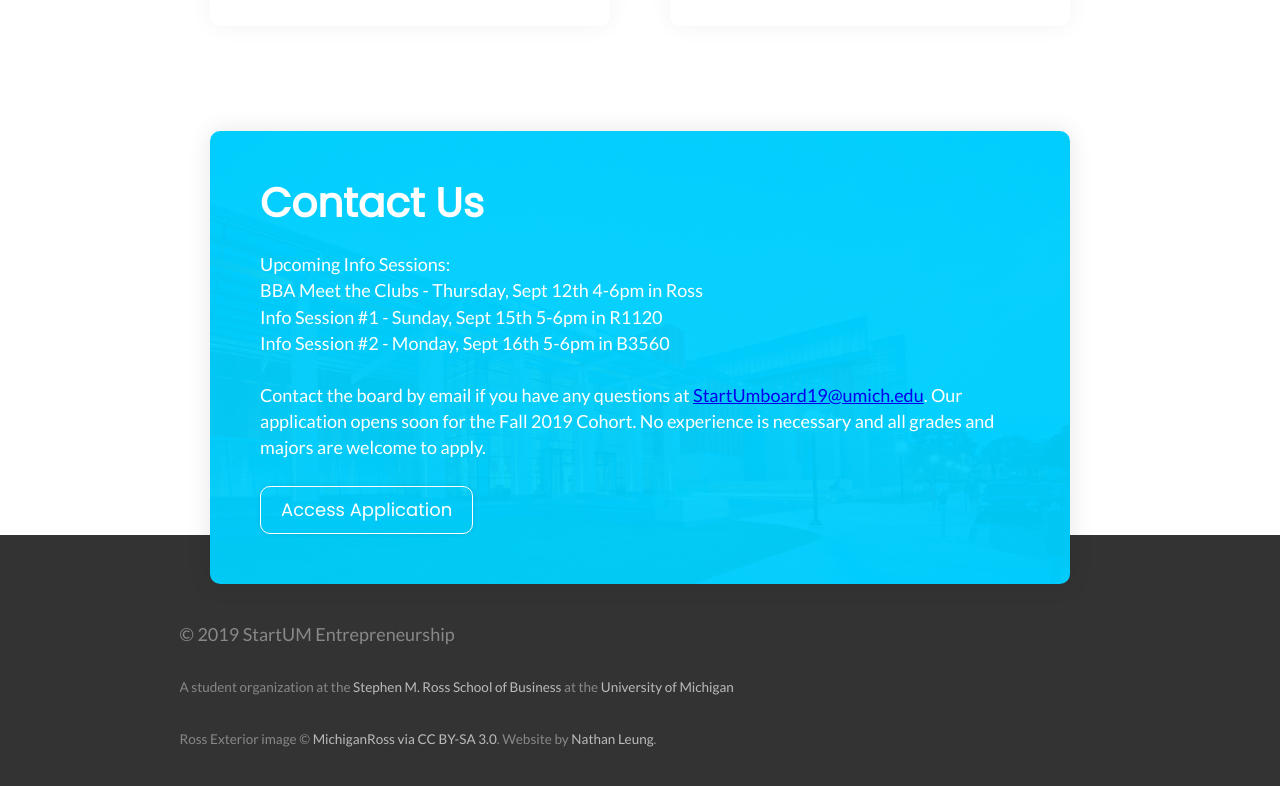
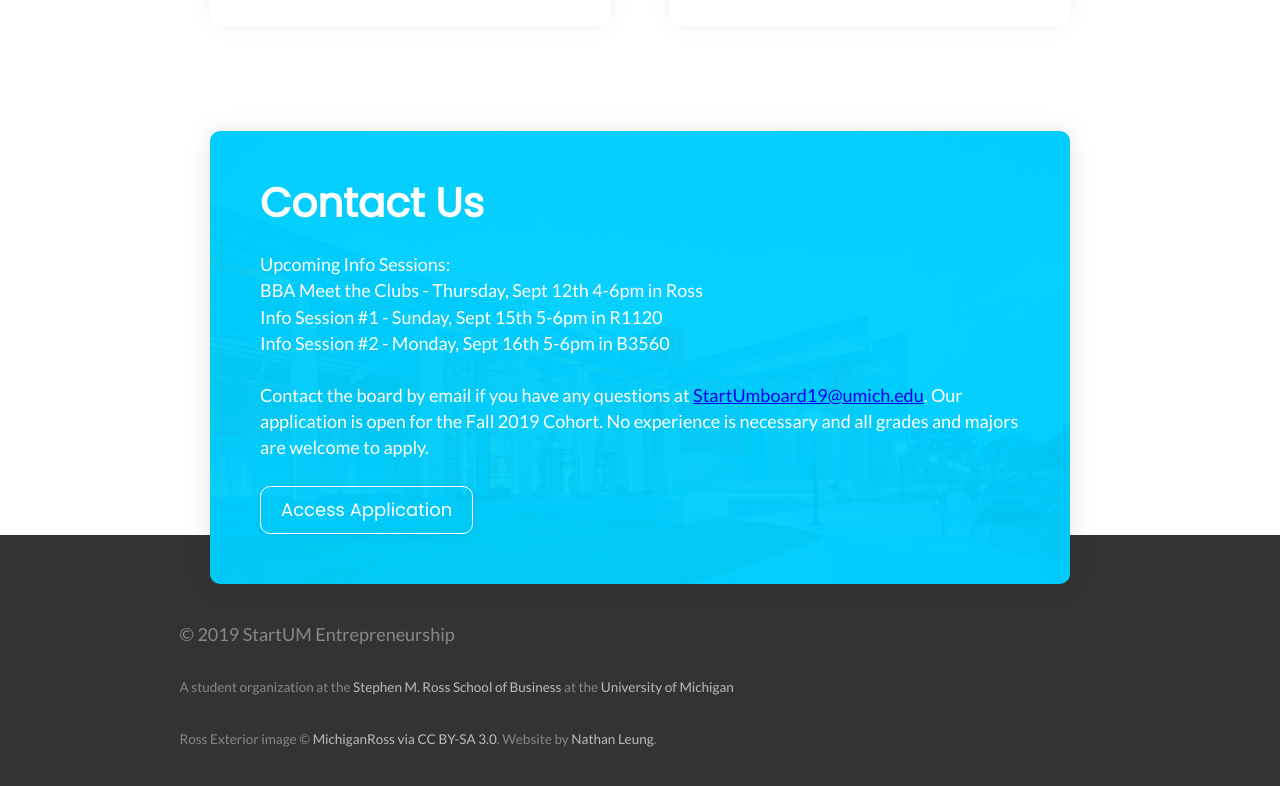
Before and after one commit to nathanhleung/startum.co, a Gatsby site: page / in a window 1280 px wide. Shown: the part 1535-2321 px from the top of the page. Built offline with nearby package versions, Linux system fonts and the light colour scheme; Gatsby itself is replaced by a stand-in of ours.

Commit message:
change text

```diff
--- a/src/pages/index.js
+++ b/src/pages/index.js
@@ -205,7 +205,7 @@ const IndexPage = ({ location }) => {
             <a href="mailto:StartUmboard19@umich.edu">
               StartUmboard19@umich.edu
             </a>
-            . Our application opens soon for the Fall 2019 Cohort. No experience
+            . Our application is open for the Fall 2019 Cohort. No experience
             is necessary and all grades and majors are welcome to apply.
           </p>
           <Button href="https://docs.google.com/forms/d/e/1FAIpQLSfGaf6xFN1gLMTX39-U89uEhpClZr7Agp3NzAagYOyt0AStUw/viewform">Access Application</Button>
```
